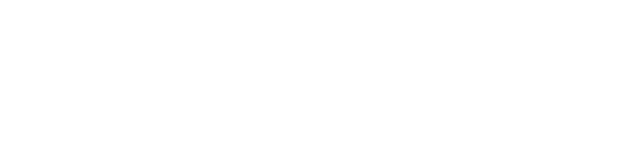
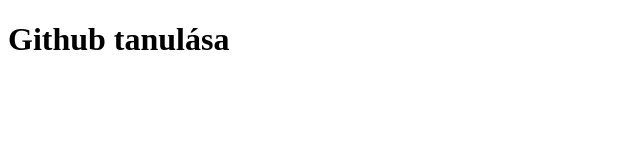
Before and after one commit to abrahi79/ma1, a plain HTML site: page index.html in a window 1280 px wide. Shown: the whole page, without its empty margins (0-640 px from the left). Drawn offline with Linux system fonts and the light colour scheme.

Commit message:
cím hozzáadása

```diff
--- a/index.html
+++ b/index.html
@@ -7,6 +7,6 @@
     <title>Document</title>
 </head>
 <body>
-
+    <h1>Github tanulása</h1>
 </body>
 </html>
```
